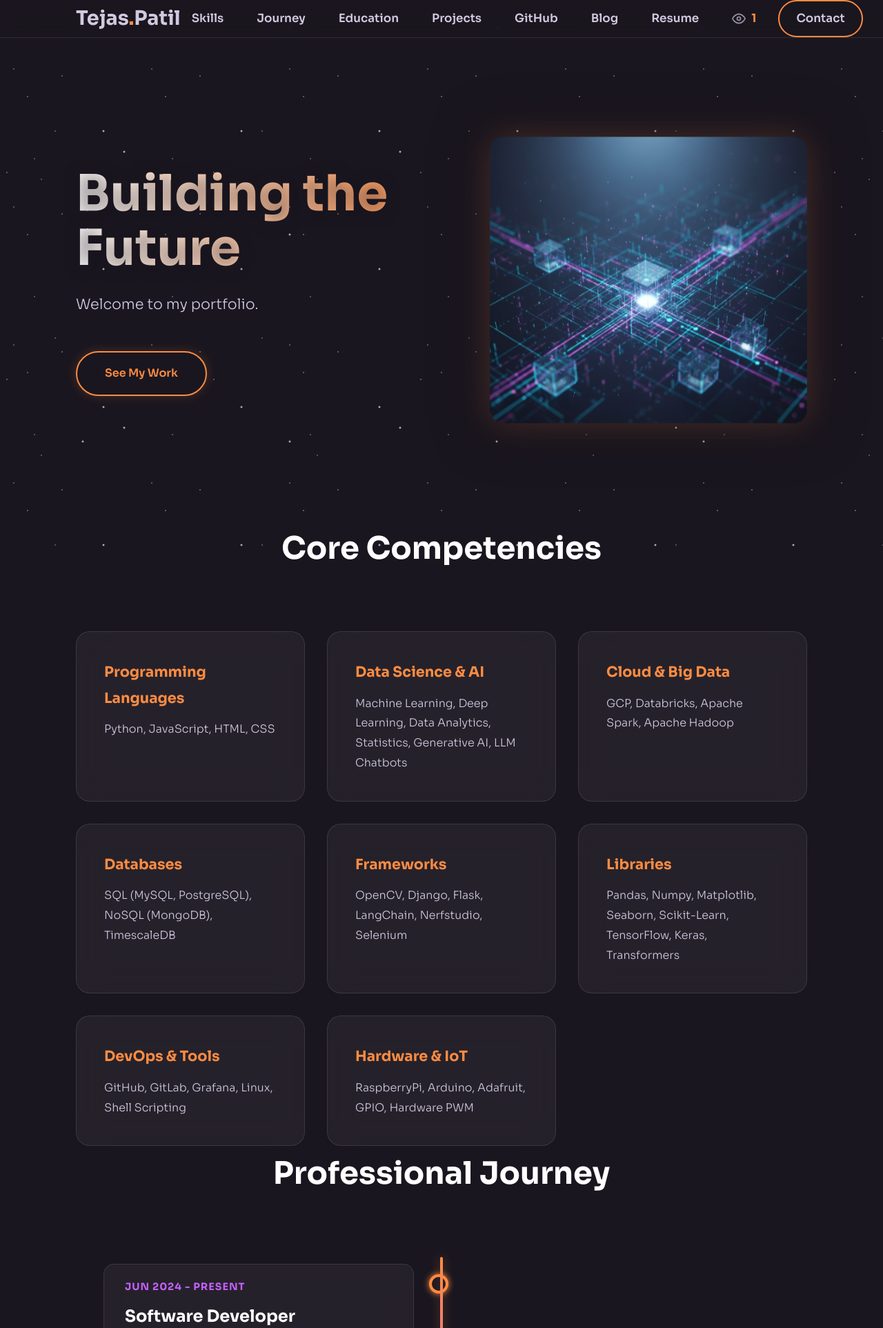
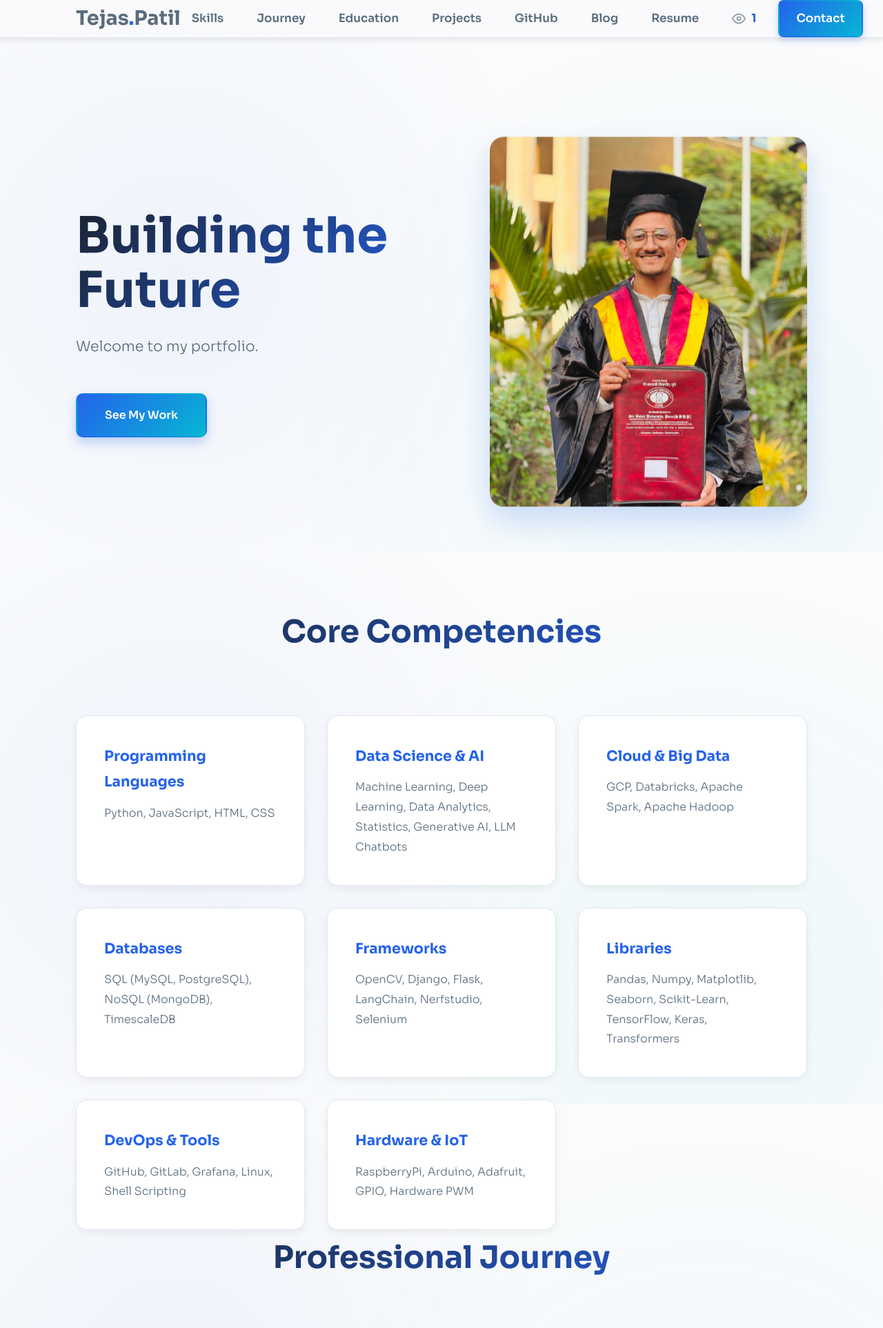
Before and after one commit to tejas-p-28/portfolio, a Django app: page / in a window 1280 px wide. Shown: the top 1925 px of the page at 69% size. Run offline with Django 5.2, Linux system fonts and the light colour scheme; data comes from the database, SQL or seed files in the repository; data that the repository does not hold is empty.

Commit message:
modified ui

```diff
--- a/static/style.css
+++ b/static/style.css
@@ -1,11 +1,13 @@
 :root {
-    --background: #1a161f;
-    --text-color: #d1c9e0;
-    --heading-color: #ffffff;
-    --accent-color: #ff8c42; /* Warm Orange */
-    --secondary-accent: #c560ff; /* Magenta/Purple */
-    --glass-bg: rgba(255, 255, 255, 0.05);
-    --glass-border: rgba(255, 255, 255, 0.1);
+    --background: #fafbfc;
+    --text-color: #5a6c7d;
+    --heading-color: #1a2332;
+    --accent-color: #2563eb; /* Rich Blue */
+    --accent-light: #dbeafe; /* Light Blue */
+    --secondary-accent: #06b6d4; /* Teal */
+    --glass-bg: #ffffff;
+    --glass-border: #e2e8f0;
+    --success-color: #10b981;
 }
 
 #hamburger-btn {
@@ -61,15 +63,20 @@
 
 html {
     scroll-behavior: smooth;
+    scroll-padding-top: 100px;
 }
 
 body {
     font-family: 'Sora', sans-serif;
     background-color: var(--background);
+    background-image:
+        radial-gradient(circle at 20% 50%, rgba(37, 99, 235, 0.05) 0%, transparent 50%),
+        radial-gradient(circle at 80% 80%, rgba(6, 182, 212, 0.05) 0%, transparent 50%);
+    background-attachment: fixed;
     color: var(--text-color);
     line-height: 1.8;
     overflow-x: hidden;
-    font-weight: 300;
+    font-weight: 400;
 }
 
 /* --- Animated Starfield Background --- */
@@ -107,15 +114,15 @@ body {
         right: 0; /* THIS is the key property to align the container to the right */
         /* REMOVED width: 100%; */
         min-width: 280px; /* Give the menu a reasonable width */
-        background-color: rgba(30, 25, 35, 0.9);
-        backdrop-filter: blur(15px);
+        background-color: #ffffff;
+        backdrop-filter: none;
         flex-direction: column;
         align-items: flex-start; /* Align link items to the left */
         padding: 1rem;
         border-bottom: 1px solid var(--glass-border);
         border-left: 1px solid var(--glass-border);
-        border-radius: 0 0 0 15px;
-        box-shadow: -10px 10px 30px rgba(0,0,0,0.2);
+        border-radius: 0 0 0 8px;
+        box-shadow: 0 4px 12px rgba(0, 0, 0, 0.1);
     }
 
     /* Hide the original counter when in mobile view */
@@ -148,6 +155,7 @@ body {
     z-index: -1;
     background-repeat: repeat;
     will-change: background-position;
+    display: none;
 }
 
 #stars1 {
@@ -218,15 +226,17 @@ header {
     width: 100%;
     top: 0;
     z-index: 1000;
-    background: rgba(26, 22, 31, 0.5);
+    background: rgba(250, 251, 252, 0.8);
     backdrop-filter: blur(10px);
     border-bottom: 1px solid var(--glass-border);
-    transition: background-color 0.3s ease;
+    transition: background-color 0.3s ease, box-shadow 0.3s ease;
+    box-shadow: 0 4px 6px rgba(0, 0, 0, 0.07);
 }
 
 header.scrolled {
-    background: rgba(26, 22, 31, 0.7);
+    background: rgba(250, 251, 252, 0.95);
     backdrop-filter: blur(12px);
+    box-shadow: 0 10px 24px rgba(0, 0, 0, 0.08);
 }
 
 nav {
@@ -277,17 +287,17 @@ nav {
     content: '';
     position: absolute;
     width: 100%;
-    height: 3px;
+    height: 2px;
     bottom: 5px;
     left: 0;
-    background: linear-gradient(90deg, var(--accent-color), var(--secondary-accent));
+    background: var(--accent-color);
     transform: scaleX(0);
     transform-origin: right;
-    transition: transform 0.4s cubic-bezier(0.19, 1, 0.22, 1);
+    transition: transform 0.3s ease;
 }
 
 .nav-links li:not(.nav-cta):not(.nav-counter) a:hover {
-    color: var(--heading-color);
+    color: var(--accent-color);
 }
 
 .nav-links li:not(.nav-cta):not(.nav-counter) a:hover::after {
@@ -296,18 +306,20 @@ nav {
 }
 
 .nav-cta a {
-    background: transparent;
-    border: 2px solid var(--accent-color);
-    border-radius: 99px;
+    background: linear-gradient(135deg, var(--accent-color), var(--secondary-accent));
+    border: 2px solid transparent;
+    border-radius: 8px;
     padding: 0.6rem 1.5rem;
+    color: #ffffff;
     transition: all 0.3s ease;
+    font-weight: 600;
+    box-shadow: 0 4px 12px rgba(37, 99, 235, 0.25);
 }
 
 .nav-cta a:hover {
-    color: var(--heading-color);
-    background-image: linear-gradient(90deg, var(--accent-color), var(--secondary-accent));
-    border-color: transparent;
-    box-shadow: 0 0 20px rgba(255, 140, 66, 0.5);
+    color: #ffffff;
+    transform: translateY(-2px);
+    box-shadow: 0 8px 20px rgba(37, 99, 235, 0.35);
 }
 
 .nav-counter {
@@ -347,10 +359,11 @@ nav {
     font-size: 4.5rem;
     line-height: 1.1;
     margin-bottom: 1.5rem;
-    background: linear-gradient(90deg, var(--heading-color), var(--accent-color));
+    background: linear-gradient(135deg, var(--heading-color), var(--accent-color));
     -webkit-background-clip: text;
     -webkit-text-fill-color: transparent;
-    text-shadow: 0 2px 20px rgba(26, 22, 31, 0.5);
+    background-clip: text;
+    font-weight: 800;
 }
 
 .hero-subtitle {
@@ -373,7 +386,7 @@ nav {
     height: auto;
     border-radius: 20px;
     animation: float-animation 6s ease-in-out infinite;
-    box-shadow: 0 0 50px rgba(255, 140, 66, 0.2), 0 0 80px rgba(26, 22, 31, 0.5);
+    box-shadow: 0 20px 40px rgba(37, 99, 235, 0.2);
 }
 
 @keyframes float-animation {
@@ -384,46 +397,45 @@ nav {
 
 .cta-button {
     display: inline-block;
-    background: transparent;
-    color: var(--accent-color);
+    background: linear-gradient(135deg, var(--accent-color), var(--secondary-accent));
+    color: #ffffff;
     padding: 1rem 2.5rem;
-    border: 2px solid var(--accent-color);
-    border-radius: 50px;
+    border: 2px solid transparent;
+    border-radius: 10px;
     font-weight: 600;
     text-decoration: none;
     transition: all 0.3s ease;
-    box-shadow: 0 0 15px rgba(255, 140, 66, 0.2);
+    box-shadow: 0 8px 16px rgba(37, 99, 235, 0.25);
 }
 
 .cta-button:hover {
-    background-color: var(--accent-color);
-    color: var(--background);
-    box-shadow: 0 0 25px var(--accent-color);
     transform: translateY(-3px);
+    box-shadow: 0 12px 24px rgba(37, 99, 235, 0.35);
 }
 
 .cta-button.secondary {
     background: transparent;
-    color: var(--text-color);
-    border-color: var(--glass-border);
+    color: var(--accent-color);
+    border-color: var(--accent-color);
     box-shadow: none;
 }
 .cta-button.secondary:hover {
-    background-color: var(--glass-bg);
+    background-color: var(--accent-light);
     border-color: var(--accent-color);
     color: var(--accent-color);
-    box-shadow: 0 0 25px rgba(255, 140, 66, 0.2);
+    box-shadow: 0 4px 12px rgba(37, 99, 235, 0.2);
 }
 
 .glass-card {
     background: var(--glass-bg);
-    backdrop-filter: blur(20px);
+    backdrop-filter: blur(8px);
     border: 1px solid var(--glass-border);
-    border-radius: 20px;
+    border-radius: 16px;
     padding: 2.5rem;
-    transition: all 0.4s ease;
+    transition: all 0.3s ease;
     position: relative;
     overflow: hidden;
+    box-shadow: 0 4px 12px rgba(0, 0, 0, 0.06);
 }
 
 .glass-card::before {
@@ -433,9 +445,9 @@ nav {
     left: 0;
     right: 0;
     bottom: 0;
-    background: radial-gradient(circle at var(--mouse-x) var(--mouse-y), rgba(255, 140, 66, 0.15), transparent 40%);
+    background: radial-gradient(circle at var(--mouse-x) var(--mouse-y), rgba(37, 99, 235, 0.1), transparent 40%);
     opacity: 0;
-    transition: opacity 0.4s ease;
+    transition: opacity 0.3s ease;
     pointer-events: none;
 }
 
@@ -444,15 +456,20 @@ nav {
 }
 
 .glass-card:hover {
-    border-color: rgba(255, 140, 66, 0.5);
-    box-shadow: 0 0 40px rgba(255, 140, 66, 0.1);
-    transform: translateY(-5px);
+    border-color: var(--accent-color);
+    box-shadow: 0 12px 32px rgba(37, 99, 235, 0.15);
+    transform: translateY(-8px);
 }
 
 .section-title {
     text-align: center;
     font-size: 2.8rem;
     margin-bottom: 5rem;
+    background: linear-gradient(135deg, var(--heading-color), var(--accent-color));
+    -webkit-background-clip: text;
+    -webkit-text-fill-color: transparent;
+    background-clip: text;
+    font-weight: 700;
 }
 
 .skills-grid {
@@ -465,6 +482,7 @@ nav {
     font-size: 1.3rem;
     margin-bottom: 0.75rem;
     color: var(--accent-color);
+    font-weight: 700;
 }
 
 .skill-card p {
@@ -537,12 +555,13 @@ nav {
 }
 
 .tech-tag {
-    background-color: rgba(255, 140, 66, 0.1);
+    background-color: var(--accent-light);
     color: var(--accent-color);
     padding: 0.5rem 1.2rem;
-    border-radius: 20px;
+    border-radius: 6px;
     font-size: 0.9rem;
     font-weight: 600;
+    border: 1px solid rgba(37, 99, 235, 0.2);
 }
 
 #resume .glass-card {
@@ -651,7 +670,7 @@ nav {
 
 /* --- FOOTER STYLES --- */
 footer {
-    background-color: #141118;
+    background: linear-gradient(180deg, rgba(250, 251, 252, 0) 0%, rgba(37, 99, 235, 0.05) 100%);
     padding: 4rem 0 2rem;
     text-align: center;
     border-top: 1px solid var(--glass-border);
--- a/templates/index.html
+++ b/templates/index.html
@@ -145,41 +147,42 @@
         .timeline-container::after {
             content: '';
             position: absolute;
-            width: 20px;
-            height: 20px;
-            right: -10px;
+            width: 16px;
+            height: 16px;
+            right: -8px;
             background-color: var(--background);
-            border: 4px solid var(--accent-color);
+            border: 3px solid var(--accent-color);
             top: 25px;
             border-radius: 50%;
             z-index: 1;
-            box-shadow: 0 0 10px var(--accent-color);
+            box-shadow: none;
         }
 
         .left { left: 0; }
         .right { left: 50%; }
 
         /* Fix circle position for right side */
-        .right::after { left: -10px; }
+        .right::after { left: -8px; }
 
         .timeline-content {
             padding: 20px 30px;
             background: var(--glass-bg);
-            backdrop-filter: blur(15px);
+            backdrop-filter: blur(8px);
             border: 1px solid var(--glass-border);
             position: relative;
-            border-radius: 15px;
+            border-radius: 12px;
             transition: transform 0.3s ease;
+            box-shadow: 0 4px 12px rgba(0, 0, 0, 0.06);
         }
 
         .timeline-content:hover {
-            transform: translateY(-5px);
+            transform: translateY(-6px);
             border-color: var(--accent-color);
-            box-shadow: 0 5px 20px rgba(0,0,0,0.2);
+            box-shadow: 0 12px 32px rgba(37, 99, 235, 0.15);
         }
 
         .timeline-date {
-            color: var(--secondary-accent);
+            color: var(--accent-color);
             font-weight: 700;
             font-size: 0.9rem;
             margin-bottom: 0.5rem;
@@ -283,7 +286,7 @@
                 {% if homepage_content.hero_image %}
                     <img src="{{ homepage_content.hero_image.url }}" alt="Abstract AI and Data Visualization">
                 {% else %}
-                    <img src="{% static 'images/tech_image.png' %}" alt="Abstract AI and Data Visualization">
+                    <img src="{% static 'images/profile_image.jpg' %}" alt="Abstract AI and Data Visualization">
                 {% endif %}
             </div>
         </section>
```
Also changed, not shown: other parts of templates/index.html (+17 -15 lines), templates/blog_list.html (+15 -5 lines).
